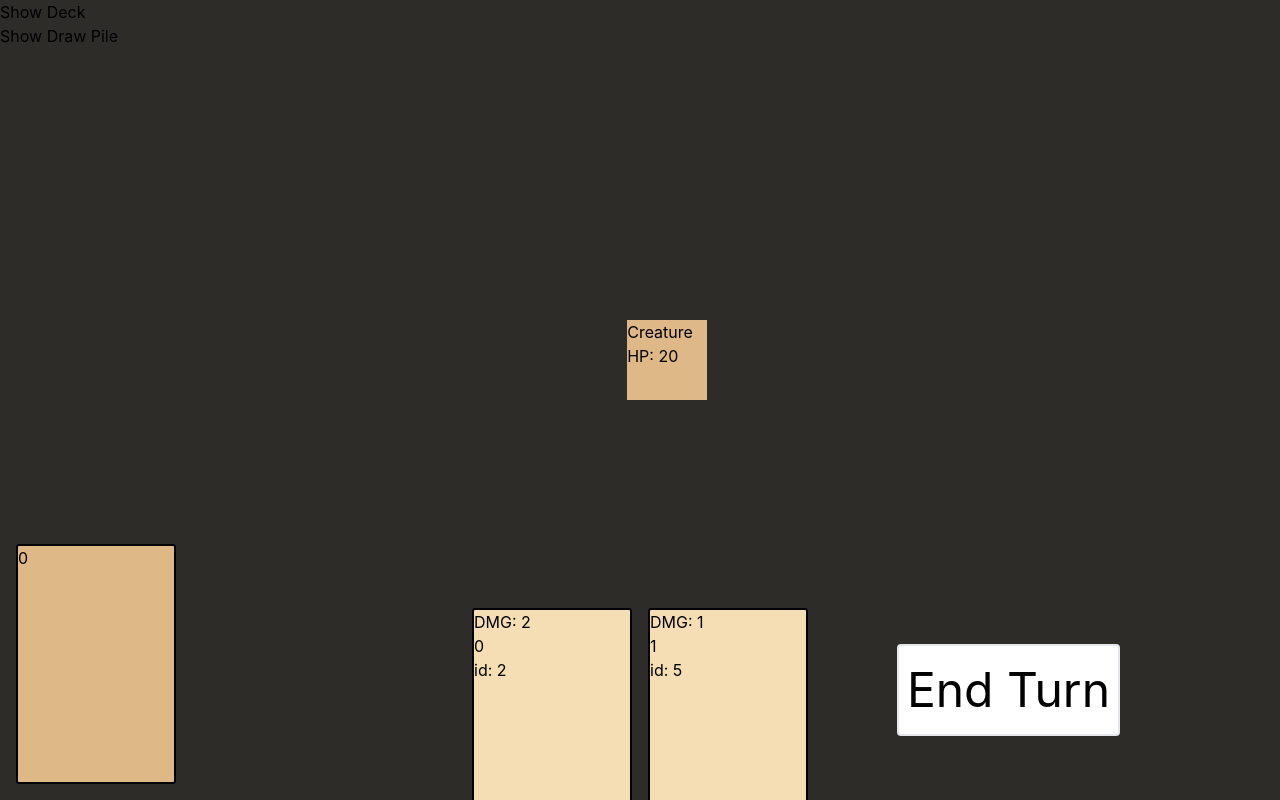
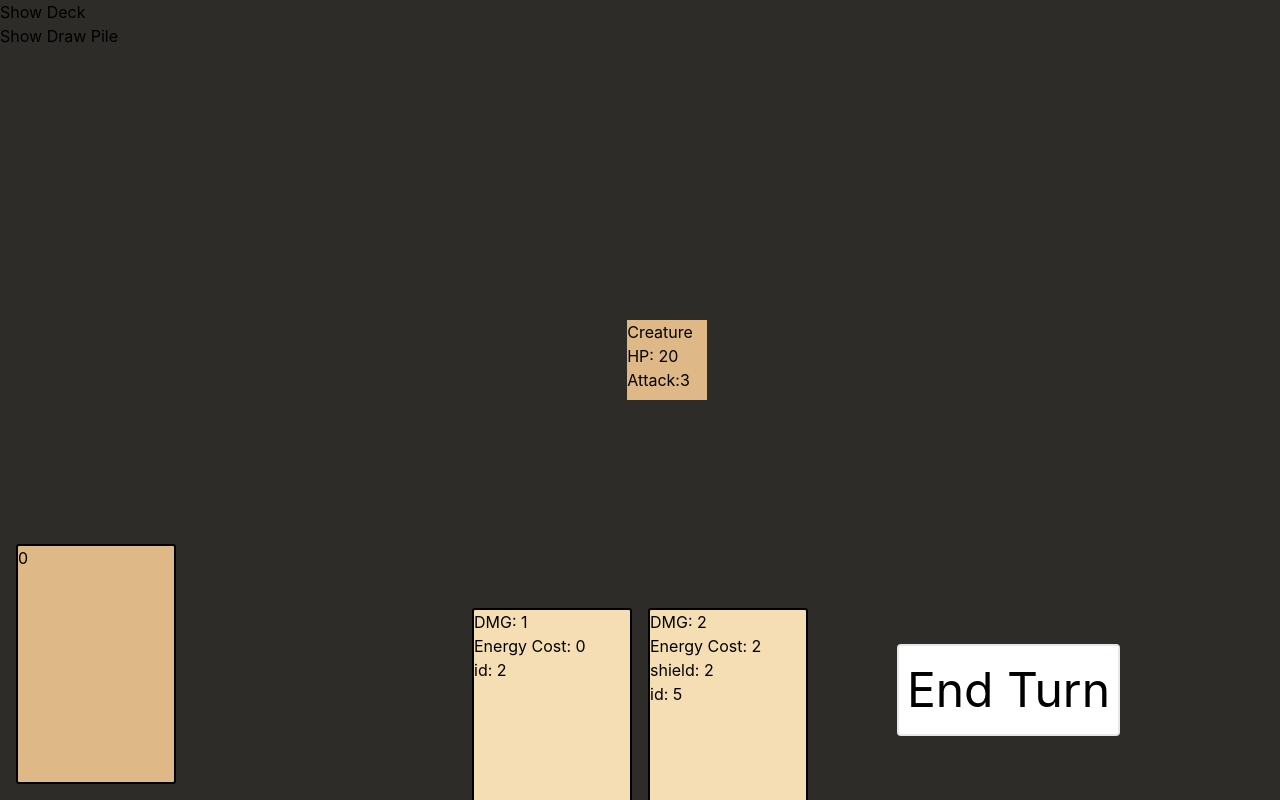
Before and after one commit to ChimentiMatt/Card-Game-SlayTheSpire_Like, a React (Create React App) app: page / in a window 1280 px wide. Both pictures are taken after a click on the button "Start Game". Built offline with nearby package versions, Linux system fonts and the light colour scheme.

Commit message:
working energy and shields

```diff
--- a/src/App.js
+++ b/src/App.js
@@ -11,14 +11,14 @@ let notStateDiscardPile = []
 let notStateDrawPile = []
 let notStateHand = []
 let notStateDeck = [
-    { id: 1, str: 1, def: 2},
-    { id: 2, str: 2, def: 3},
-    { id: 3, str: 3, def: 3},
-    { id: 4, str: 3, def: 3},
-    { id: 5, str: 1, def: 2},
-    { id: 6, str: 2, def: 3},
-    { id: 7, str: 3, def: 3},
-    { id: 8, str: 3, def: 3},
+  { id: 1, str: 3, shield: 0, energy: 3},
+  { id: 2, str: 1, shield: 0, energy: 0},
+  { id: 3, str: 1, shield: 1, energy: 2},
+  { id: 4, str: 1, shield: 0, energy: 1},
+  { id: 5, str: 2, shield: 2, energy: 2},
+  { id: 6, str: 2, shield: 0, energy: 2},
+  { id: 7, str: 3, shield: 3, energy: 5},
+  { id: 8, str: 3, shield: 1, energy: 3},
 ]
 
 function App() {
@@ -31,7 +31,8 @@ function App() {
 
   // const [uuid, setUuid] = useState(10)
   const [health, setHealth] = useState(20)
-  const [energy, setEnergy] = useState(2)
+  const [energy, setEnergy] = useState(3)
+  const [shield, setShield] = useState(0)
 
 
   const [discardPile, setDiscardPile] = useState([])
@@ -42,24 +43,31 @@ function App() {
     // { id: 3, str: 3, def: 3},
   ])
   const [deck, setDeck] = useState([
-    { id: 1, str: 1, def: 2},
-    { id: 2, str: 2, def: 3},
-    { id: 3, str: 3, def: 3},
-    { id: 4, str: 3, def: 3},
-    { id: 5, str: 1, def: 2},
-    { id: 6, str: 2, def: 3},
-    { id: 7, str: 3, def: 3},
-    { id: 8, str: 3, def: 3},
+
   ])
 
 
-  const [creatureObj, setCreatureObj] = useState({hp: 20})
+  const [creatureObj, setCreatureObj] = useState({hp: 20, dmg: 3})
 
   useEffect(() => {
     // startGame()
   }, [])
 
-  const draw = () => {
+
+
+  const endTurn = () => {
+    // take damage
+    setHealth(health + shield - creatureObj.dmg)
+
+    // regain energy (has a max of 5)
+    if (energy + 2 < 5){
+      setEnergy(energy + 2)
+    }
+    else{
+      setEnergy(5)
+    }
+
+
     if (notStateDrawPile.length === 0){
       // alert('shuffle')
 
@@ -103,10 +111,18 @@ function App() {
 
   }
 
-  const playCard = (damage, card, index) => {
+  const playCard = (card, index) => {
+    if (card.energy > energy){
+      alert('need more energy')
+    }
+    else{
+      setEnergy(energy - card.energy)
+
+      console.log(card.shield)
+      setShield(card.shield)
 
 
-    const calcDamage = creatureObj.hp - damage
+      const calcDamage = creatureObj.hp - card.str
       setCreatureObj(current => {
         return {...current, hp: calcDamage}
       })
@@ -126,7 +142,10 @@ function App() {
         setCardsInHand(notStateHand)
         setDiscardPile(notStateDiscardPile)
 
+
       }
+  }
+
 
 
   const startGame = () => {
@@ -193,13 +212,14 @@ function App() {
           }
         </div>
 
-        <div id='health-and-energy-container'>
+        <div id='health-and-energy-container' className='font-bold'>
           <div id='health'>{health}</div>
           <div id='energy'>{energy}</div>
+          {shield !== 0 && <p>shield:{shield}</p>}
 
         </div>
         <div className='absolute bottom-[4rem] right-[10rem]'>
-          <button className='text-[3rem] border-2 rounded p-2 bg-white' onClick={draw}>End Turn</button>
+          <button className='text-[3rem] border-2 rounded p-2 bg-white' onClick={endTurn}>End Turn</button>
         </div>
       </div>}
 
--- a/src/components/Creature.jsx
+++ b/src/components/Creature.jsx
@@ -1,7 +1,7 @@
-import { useState } from 'react'
+
 const Creature = ({creatureObj, setCreatureObj}) => {
     return (
-        <div id='creature'>Creature HP: {creatureObj.hp}</div>
+        <div id='creature'>Creature HP: {creatureObj.hp} Attack:{creatureObj.dmg}</div>
     )
 }
 
--- a/src/components/Hand.jsx
+++ b/src/components/Hand.jsx
@@ -4,7 +4,7 @@ import { useState, useEffect } from 'react'
 const Hand = ({card, cardsInHand, index, playCard}) => {
 
     let rotationArray = [{deg: 0, y: 0}, {deg: 0, y: 0}]
-    if (cardsInHand.length === 3) rotationArray = [{deg: 3, y: 10}, {deg: 0, y: 0}, {deg: -3, y: 10}]
+    if (cardsInHand.length === 3) rotationArray = [{deg: -3, y: 10}, {deg: 0, y: 0}, {deg: 3, y: 10}]
     else if (cardsInHand.length === 4) rotationArray = [{deg: -6, y: 15}, {deg: -2, y: 0}, {deg: 2, y: 0}, {deg: 6, y: 15}]
     else if (cardsInHand.length === 5) rotationArray = [{deg: -12, y: 30}, {deg: -6, y: 1}, {deg: 0, y: -10}, {deg: 6, y: -1}, {deg: 12, y: 30}]
     else if (cardsInHand.length === 6) rotationArray = [{deg: -15, y: 60}, {deg: -10, y: 20}, {deg: -1, y:  1}, {deg: 1, y: 1}, {deg: 10, y: 20}, {deg: 15, y: 60}]
@@ -34,7 +34,7 @@ const Hand = ({card, cardsInHand, index, playCard}) => {
 
         // Find what array should be used and update the variable
         rotationArray = [{deg: 0, y: 0}, {deg: 0, y: 0}]
-        if (cardsInHand.length === 3) rotationArray = [{deg: 3, y: 10}, {deg: 0, y: 0}, {deg: -3, y: 10}]
+        if (cardsInHand.length === 3) rotationArray = [{deg: -3, y: 10}, {deg: 0, y: 0}, {deg: 3, y: 10}]
         else if (cardsInHand.length === 4) rotationArray = [{deg: -6, y: 15}, {deg: -2, y: 0}, {deg: 2, y: 0}, {deg: 6, y: 15}]
         else if (cardsInHand.length === 5) rotationArray = [{deg: -12, y: 30}, {deg: -6, y: 1}, {deg: 0, y: -10}, {deg: 6, y: -1}, {deg: 12, y: 30}]
         else if (cardsInHand.length === 6) rotationArray = [{deg: -15, y: 60}, {deg: -10, y: 20}, {deg: -1, y:  1}, {deg: 1, y: 1}, {deg: 10, y: 20}, {deg: 15, y: 60}]
@@ -47,11 +47,13 @@ const Hand = ({card, cardsInHand, index, playCard}) => {
 
 
     return (
-    <div className={`cards xxx${index}`} onClick={() => { playCard(card.str, card, index);rotateCards(); }} onMouseEnter={() => hoverZoom(index, true, rotationArray[index].deg)} onMouseLeave={() => hoverZoom(index, false, rotationArray[index].deg)} >
+    <div className={`cards xxx${index}`} onClick={() => { playCard(card, index);rotateCards(); }} onMouseEnter={() => hoverZoom(index, true, rotationArray[index].deg)} onMouseLeave={() => hoverZoom(index, false, rotationArray[index].deg)} >
         <div id={`card${index}`} className='inner-card'>
             <p>DMG: {card.str}</p>
-            {index}
-            {/* {card.def} */}
+            <p>Energy Cost: {card.energy} </p>
+
+            {card.shield !== 0 && <p>shield: {card.shield}</p>}
+
             <p>id: {card.id}</p>
         </div>
     </div>
```
Lines whose indentation alone changed are shown as unchanged.
